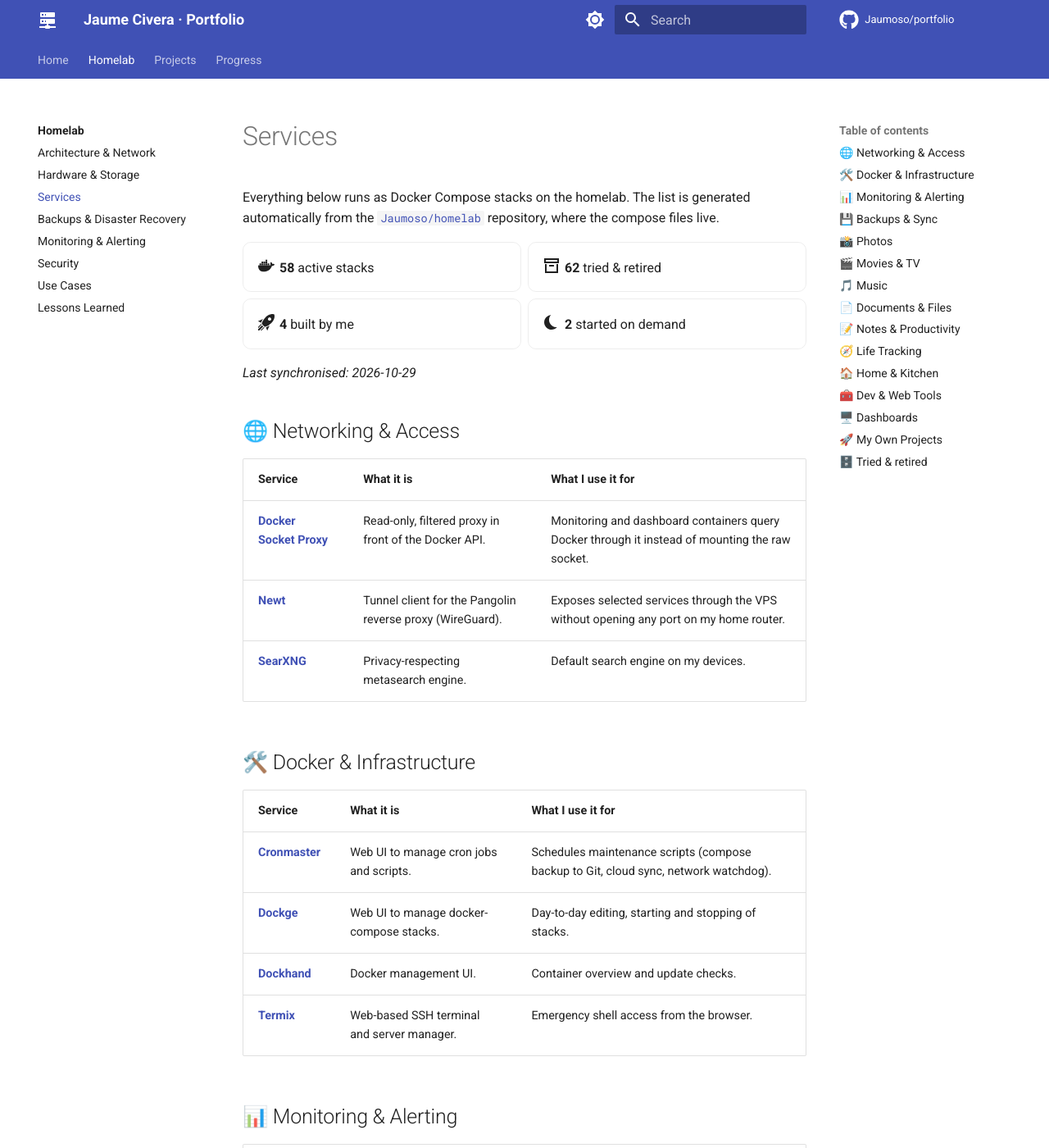
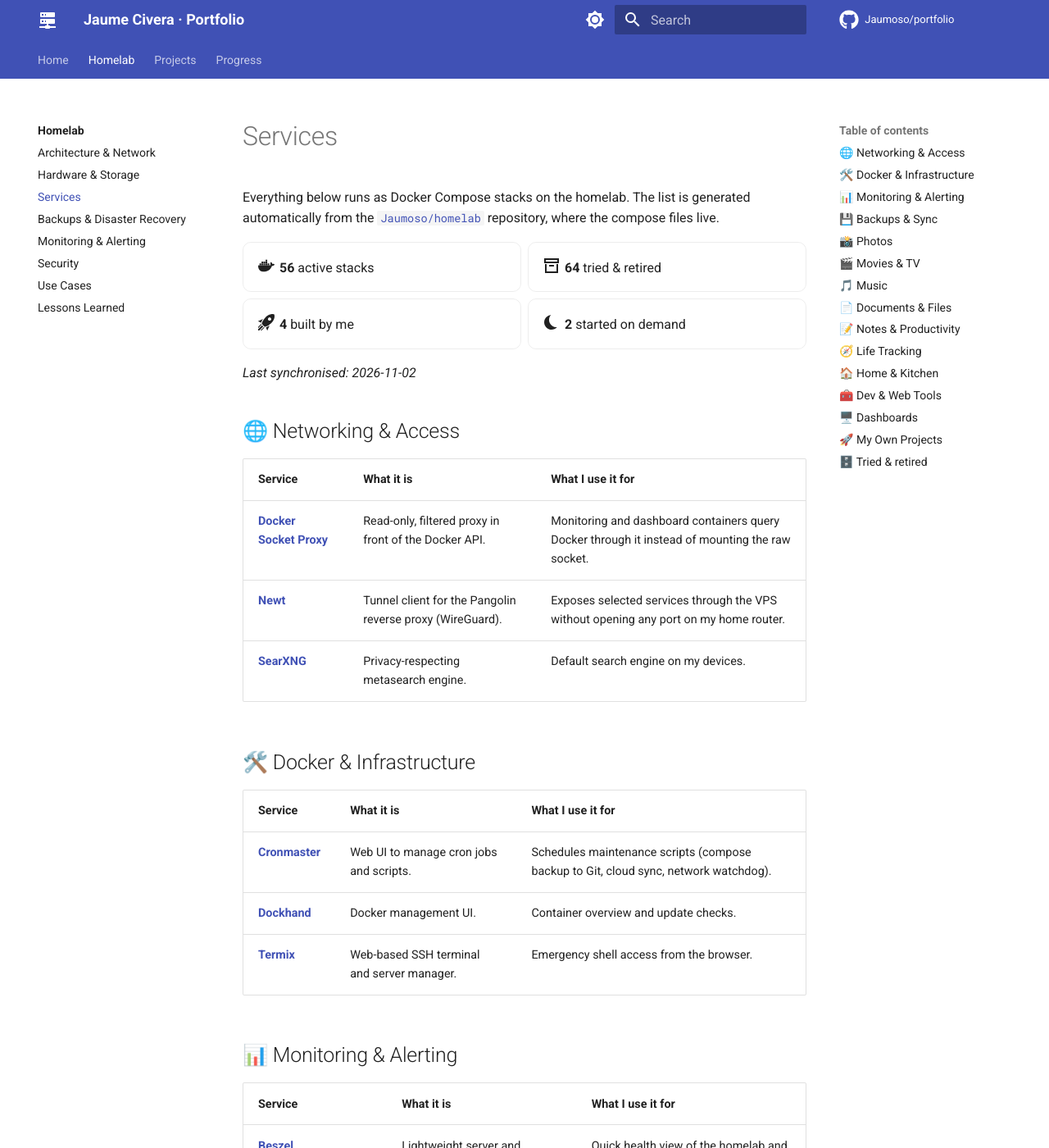
Before and after one commit to Jaumoso/portfolio, an MkDocs documentation site: the page built from docs/homelab/services.md, in a window 1280 px wide and 1400 px high. Shown: the whole window at 82% size. Built offline with MkDocs 1.6.1 and Material for MkDocs 9.7.7, drawn with Linux system fonts in a browser that asks for light colours; comment, search, counter and statistics services are not loaded; some of the changed text lies outside the part shown.

Commit message:
chore: sync services from homelab

```diff
--- a/docs/assets/stats.json
+++ b/docs/assets/stats.json
@@ -1,5 +1,5 @@
 {
-  "active": 58,
-  "retired": 62,
+  "active": 56,
+  "retired": 64,
   "own": 4
 }
--- a/docs/homelab/services.md
+++ b/docs/homelab/services.md
@@ -6,14 +6,14 @@ Everything below runs as Docker Compose stacks on the homelab. The list is gener
 
 <div class="grid cards" markdown>
 
--   :material-docker:{ .lg } **58** active stacks
--   :material-archive-outline:{ .lg } **62** tried & retired
+-   :material-docker:{ .lg } **56** active stacks
+-   :material-archive-outline:{ .lg } **64** tried & retired
 -   :material-rocket-launch:{ .lg } **4** built by me
 -   :material-power-sleep:{ .lg } **2** started on demand
 
 </div>
 
-_Last synchronised: 2026-10-29_
+_Last synchronised: 2026-11-02_
 
 ## 🌐 Networking & Access
 
@@ -28,7 +28,6 @@ _Last synchronised: 2026-10-29_
 | Service | What it is | What I use it for |
 | ------- | ---------- | ----------------- |
 | **[Cronmaster](https://github.com/fccview/cronmaster)** | Web UI to manage cron jobs and scripts. | Schedules maintenance scripts (compose backup to Git, cloud sync, network watchdog). |
-| **[Dockge](https://github.com/louislam/dockge)** | Web UI to manage docker-compose stacks. | Day-to-day editing, starting and stopping of stacks. |
 | **[Dockhand](https://github.com/Finsys/dockhand)** | Docker management UI. | Container overview and update checks. |
 | **[Termix](https://github.com/LukeGus/Termix)** | Web-based SSH terminal and server manager. | Emergency shell access from the browser. |
 
```
Also changed, not shown: other parts of docs/homelab/services.md (+1 -2 lines).
